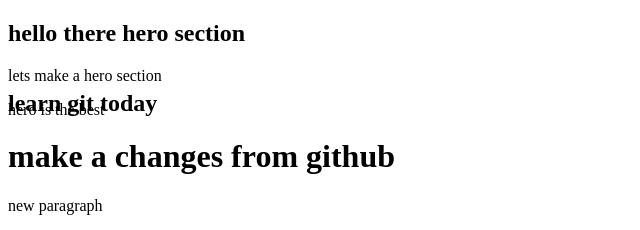
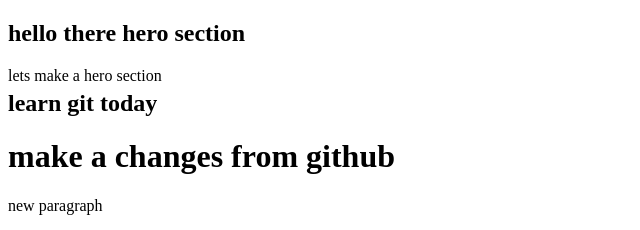
Before and after one commit to raazymuhd1/learning-git, a plain HTML site: page index.html in a window 1280 px wide. Shown: the top 230 px of the page, 0-640 px from the left. Drawn offline with Linux system fonts and the light colour scheme.

Commit message:
keep adding more note

```diff
--- a/hero.html
+++ b/hero.html
@@ -2,5 +2,4 @@
 <main style="height: 50px;">
     <h2> hello there hero section </h2>
     <p> lets make a hero section </p>
-    <p> hero is the best </p>
 </main>
```
Also changed, not shown: 1 other file.
